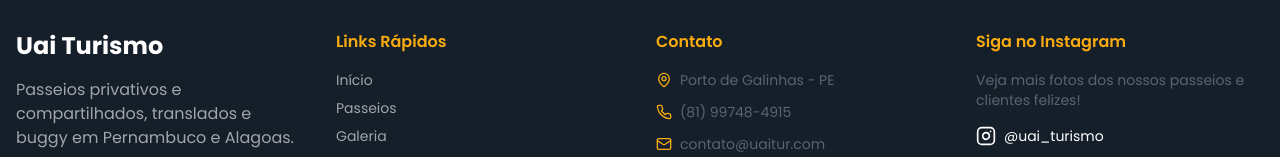
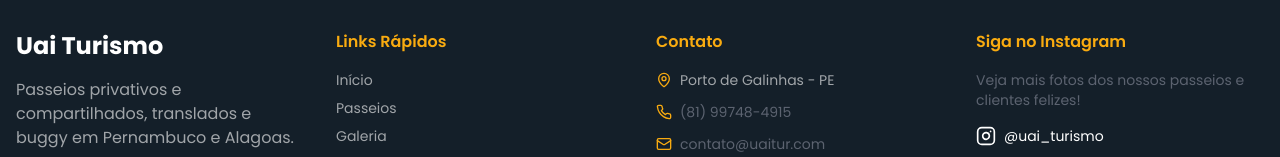
Before and after one commit to thiagohenrico/uai-turismo-eb6dbf14, a React (Vite) app: page /passeios in a window 1280 px wide. Shown: the part 4975-5132 px from the top of the page. Built offline with nearby package versions, Linux system fonts and the light colour scheme; the HTML template or start-up script is replaced by a standard one.

Commit message:
Preceding changes

```diff
--- a/src/components/Footer.tsx
+++ b/src/components/Footer.tsx
@@ -47,7 +47,7 @@ const Footer = () => {
             <div className="space-y-3">
               <div className="flex items-center gap-2">
                 <MapPin className="w-4 h-4 text-golden-yellow" />
-                <span className="text-sm text-muted-foreground">Porto de Galinhas - PE</span>
+                <span className="text-sm text-white/60">Porto de Galinhas - PE</span>
               </div>
               <div className="flex items-center gap-2">
                 <Phone className="w-4 h-4 text-golden-yellow" />
```
